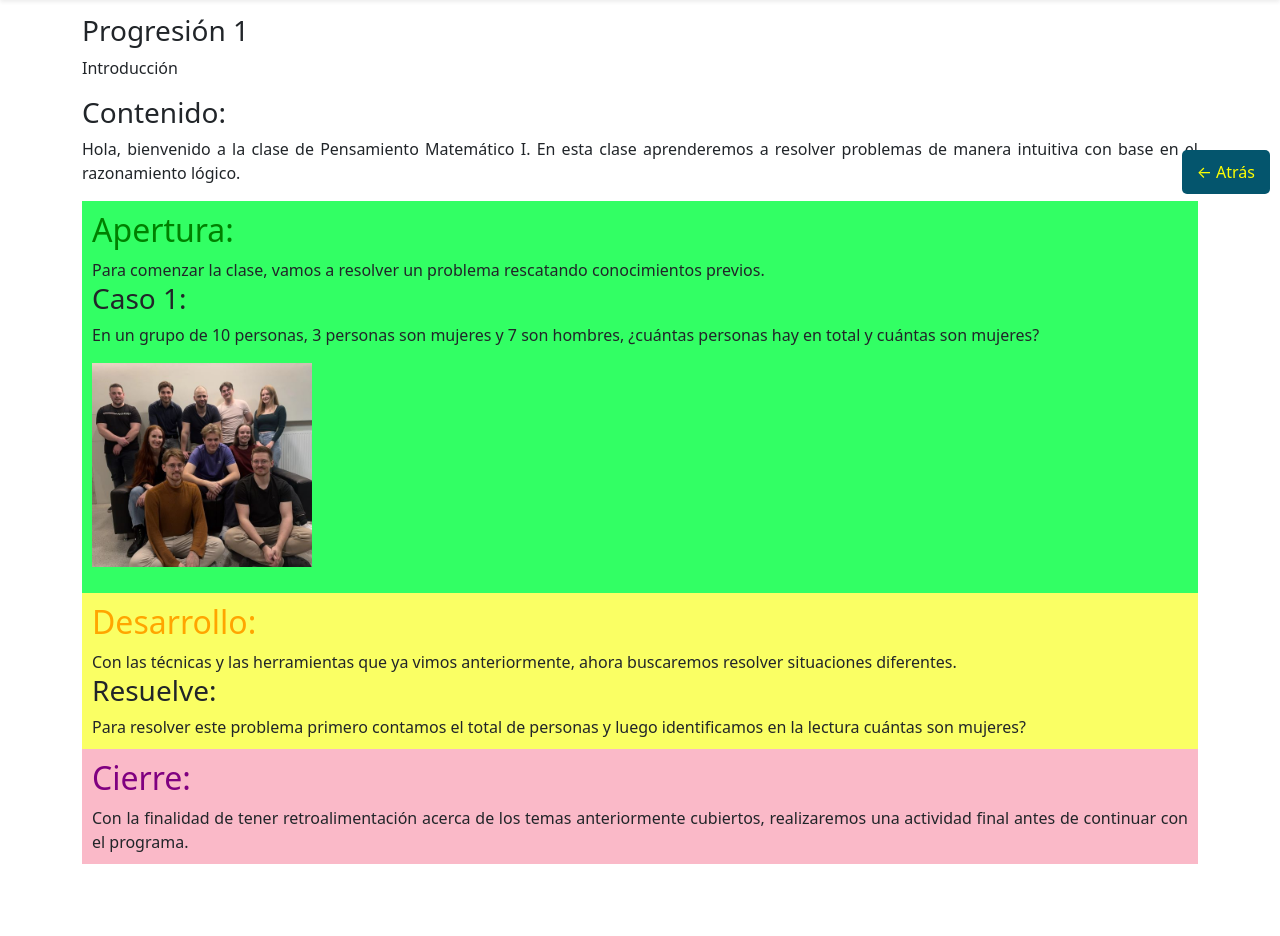
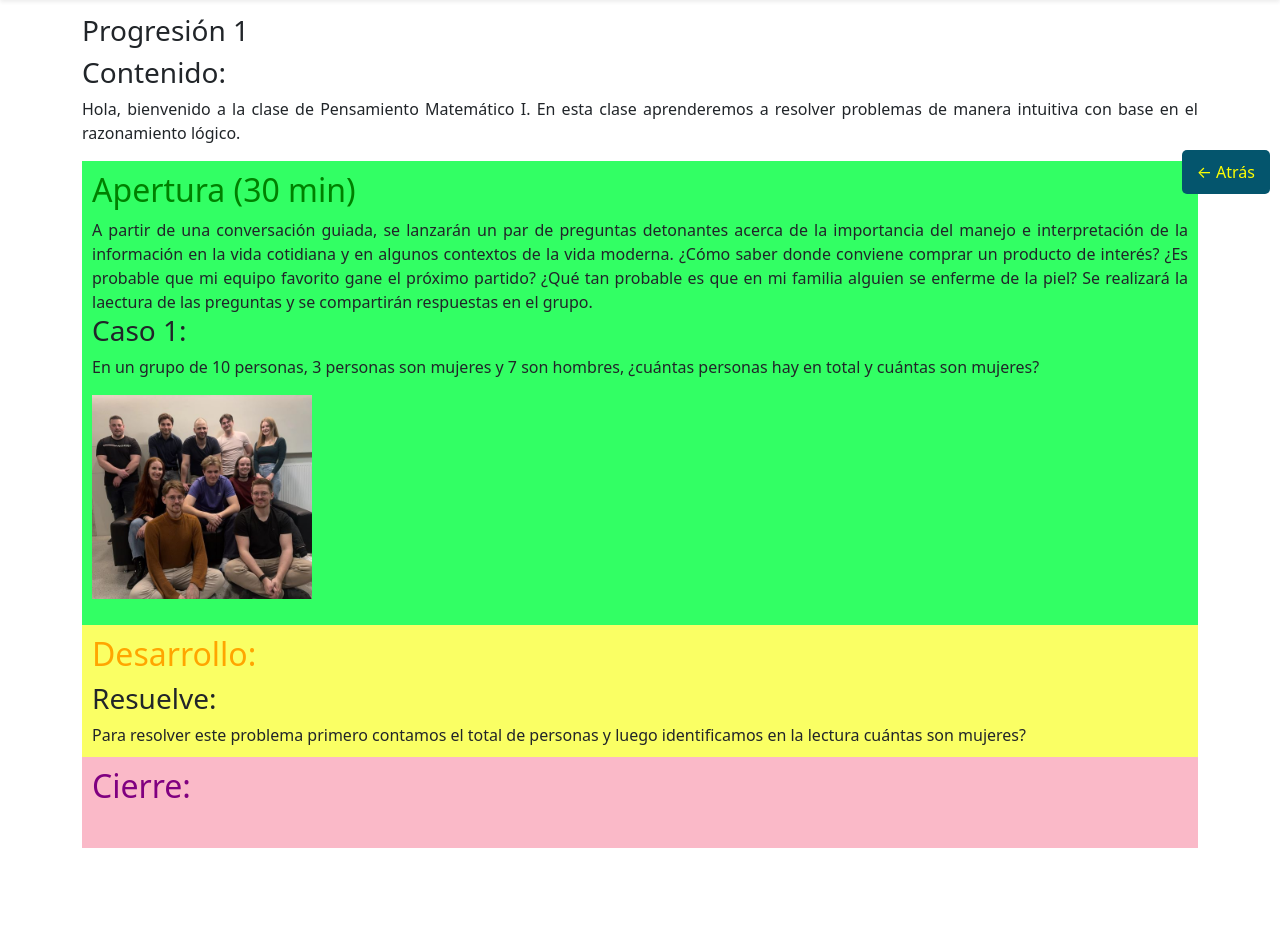
Before and after one commit to renebec/pm1, a Flask app: page /tema/1 in a window 1280 px wide. Shown: the part 50-986 px from the top of the page. After the commit the page ends 898 px from the top, so only its background shows below. Run offline with Flask 3, Linux system fonts and the light colour scheme.

Commit message:
modify app.py file content

```diff
--- a/app.py
+++ b/app.py
@@ -12,12 +12,12 @@ TEMAS = [
     'UAC': 'Pensamiento Matemático I',
     'Tema':'Introducción',
     'Temática general': 'Experimentos de la vida cotidiana',
-    'Temática específica': 'A',
+    'Temática específica': 'Presentación del curso y criterios de evaluación',
     'Semestre': '1°',
     'Grupos': 'A, B y C',
-    'Horas docente': '60 mins',
-    'Horas independiente': '60 mins',
-    'Duración':'20 min',
+    'Horas docente': '45 mins',
+    'Horas independiente': '15 mins',
+    'Duración':'60 min',
     'pg': 'Progresión 1',
     'Conocimientos integradores': '',
     'Dimensión': '',
@@ -37,13 +37,14 @@ TEMAS = [
     'Evidencia I1': '',
     'Evidencia I2': '',
     'Evidencia I3': '',
-    'Apertura': '',
-    'Apertura tiempo': '',
-    'Apertura técnicas': '',
+    'Apertura': 'A partir de una conversación guiada, se lanzarán un par de preguntas detonantes acerca de la importancia del manejo e interpretación de la información en la vida cotidiana y en algunos contextos de la vida moderna. ¿Cómo saber donde conviene comprar un producto de interés? ¿Es probable que mi equipo favorito gane el próximo partido? ¿Qué tan probable es que en mi familia alguien se enferme de la piel? Se realizará la laectura de las preguntas y se compartirán respuestas en el grupo.',
+    'Apertura tiempo': '25 min - 5 min',
+    'Apertura tiempo total': '30 min',
+    'Apertura técnicas': 'Conversación guiada y preguntas detonantes',
     'Apertura evidencia': '',
     'Apertura eva diag': '',
     'Apertura eva inst': '',
-    'Apertura eva pond': '',
+    'Apertura eva pond': '0 %',
     'Desarrollo': '',
     'Desarrollo tiempo': '',
     'Desarrollo técnicas': '',
@@ -66,12 +67,11 @@ TEMAS = [
     'Avaló': '',
     'Evaluación': ' ',
     'Contenido': 'Hola, bienvenido a la clase de Pensamiento Matemático I. En esta clase aprenderemos a resolver problemas de manera intuitiva con base en el razonamiento lógico.',
-    'Apertura': 'Para comenzar la clase, vamos a resolver un problema rescatando conocimientos previos.',
     'Caso': 'En un grupo de 10 personas, 3 personas son mujeres y 7 son hombres, ¿cuántas personas hay en total y cuántas son mujeres?',
     'src1':'https://matematicas-1.onrender.com/static/gente.jpg',
-    'Desarrollo': 'Con las técnicas y las herramientas que ya vimos anteriormente, ahora buscaremos resolver situaciones diferentes.',
+    'Ejercicios': 'Con las técnicas y las herramientas que ya vimos anteriormente, ahora buscaremos resolver situaciones diferentes.',
     'Resuelve': 'Para resolver este problema primero contamos el total de personas y luego identificamos en la lectura cuántas son mujeres?',
-    'Cierre': 'Con la finalidad de tener retroalimentación acerca de los temas anteriormente cubiertos, realizaremos una actividad final antes de continuar con el programa.'
+    'Retroalimentación': 'Con la finalidad de tener retroalimentación acerca de los temas anteriormente cubiertos, realizaremos una actividad final antes de continuar con el programa.'
   },
 
   {
@@ -109,6 +109,7 @@ TEMAS = [
     'Evidencia I3': '',
     'Apertura': '',
     'Apertura tiempo': '',
+    'Apertura tiempo total': '30 min',
     'Apertura técnicas': '',
     'Apertura evidencia': '',
     'Apertura eva diag': '',
@@ -136,12 +137,11 @@ TEMAS = [
     'Avaló': '',
     'Evaluación': '20%',
     'Contenido': 'En esta clase aprenderemos algunas técnicas útiles para contar objetos.',
-    'Apertura': 'Para comenzar la clase, vamos a resolver un problema rescatando conocimientos previos.',
     'Caso': 'En un aparador de una tienda de teléfonos celulares hay 3 marcas diferentes. De la primera marca hay 5 modelos, de la segunda marca hay 4 modelos y de la tercera marca hay 6 modelos. ¿Cuántos modelos de teléfonos celulares hay en total?',
 'src1':'https://media1.giphy.com/media/v1.Y2lkPTc5MGI3NjExOHVoZjZtczZwbXJqbms4YmNvZ2lidjk2cDBjcmxqZzloNmR1bnc0eSZlcD12MV9pbnRlcm5hbF9naWZfYnlfaWQmY3Q9Zw/JIX9t2j0ZTN9S/giphy.gif',
-    'Desarrollo': 'Con las técnicas y las herramientas que ya vimos anteriormente, ahora buscaremos resolver situaciones diferentes.',
+    'Ejercicios': 'Con las técnicas y las herramientas que ya vimos anteriormente, ahora buscaremos resolver situaciones diferentes.',
     'Resuelve': 'Para resolver este problema primero contamos los modelos de cada marca y luego sumamos para obtener el total',
-    'Cierre': 'Con la finalidad de tener retroalimentación acerca de los temas anteriormente cubiertos, realizaremos una actividad final antes de continuar con el programa.'
+    'Retroalimentación': 'Con la finalidad de tener retroalimentación acerca de los temas anteriormente cubiertos, realizaremos una actividad final antes de continuar con el programa.'
   },
 
   {
@@ -179,6 +179,7 @@ TEMAS = [
     'Evidencia I3': '',
     'Apertura': '',
     'Apertura tiempo': '',
+    'Apertura tiempo total': '30 min',
     'Apertura técnicas': '',
     'Apertura evidencia': '',
     'Apertura eva diag': '',
@@ -206,12 +207,11 @@ TEMAS = [
     'Avaló': '',
     'Evaluación': '30%',
     'Contenido': 'Las tablas son una herramienta útil para organizar información y resolver problemas.',
-    'Apertura': 'Para comenzar la clase, vamos a resolver un problema rescatando conocimientos previos.',
     'Caso': '¿Recuerdas las marcas de teléfonos celulares que contamos en la clase anterior? Ahora vamos a organizar la información en una tabla.',
-    'src1':'https://media1.giphy.com/media/v1.Y2lkPTc5MGI3NjExeW5xNmwzMnhxMWkwZmRwYWU4c2xydzFwYnB2ZWp6ems1NzkyZjh0cCZlcD12MV9pbnRlcm5hbF9naWZfYnlfaWQmY3Q9Zw/BemKqR9RDK4V2/giphy.gif',
-    'Desarrollo': 'Con las técnicas y las herramientas que ya vimos anteriormente, ahora buscaremos resolver situaciones diferentes.',
+'src1':'https://media1.giphy.com/media/v1.Y2lkPTc5MGI3NjExeW5xNmwzMnhxMWkwZmRwYWU4c2xydzFwYnB2ZWp6ems1NzkyZjh0cCZlcD12MV9pbnRlcm5hbF9naWZfYnlfaWQmY3Q9Zw/BemKqR9RDK4V2/giphy.gif',
+    'Ejercicios': 'Con las técnicas y las herramientas que ya vimos anteriormente, ahora buscaremos resolver situaciones diferentes.',
     'Resuelve': 'Con ayuda de tu ptofesor en clase, organiza la información de los teléfonos celulares en una tabla. Recuerda que una tabla debe tener enccabezados y su estructura consiste en filas y columnas. No olvides además incluir un título en la parte superior de la tabla. El título debe ser breve y claro y debe indicar el contenido de la tabla.',
-    'Cierre': 'Con la finalidad de tener retroalimentación acerca de los temas anteriormente cubiertos, realizaremos una actividad final antes de continuar con el programa.'
+    'Retroalimentación': 'Con la finalidad de tener retroalimentación acerca de los temas anteriormente cubiertos, realizaremos una actividad final antes de continuar con el programa.'
   },
   {
     'id':4,
@@ -248,6 +248,7 @@ TEMAS = [
     'Evidencia I3': '',
     'Apertura': '',
     'Apertura tiempo': '',
+    'Apertura tiempo total': '30 min',
     'Apertura técnicas': '',
     'Apertura evidencia': '',
     'Apertura eva diag': '',
@@ -275,12 +276,11 @@ TEMAS = [
     'Avaló': '',
     'Evaluación': '50%',
     'Contenido': 'En esta clase aprenderemos a resolver problemas que involucran relaciones entre cantidades.',
-    'Apertura': 'Para comenzar la clase, vamos a resolver un problema rescatando conocimientos previos.',
     'Caso': 'En un grupo de 10 personas, 3 personas son hombres y 7 son mujeres, ¿Cuál es la proporción de hombres y mujeres?',
     'src1':'https://peninsula360press.com/wp-content/uploads/2021/01/wp2297919-1600x1000.jpg',
-    'Desarrollo': 'Con las técnicas y las herramientas que ya vimos anteriormente, ahora buscaremos resolver situaciones diferentes.',
+    'Ejercicios': 'Con las técnicas y las herramientas que ya vimos anteriormente, ahora buscaremos resolver situaciones diferentes.',
     'Resuelve': 'Para resolver este problema primero contamos el total de personas que hay en el grupo y luego identificamos cuántas son hombres y cuántas son mujeres. Finalmente, dividimos el número de hombres entre el total de personas para obtener la proporción de hombres; hacemos el mismo procedimiento para obtener la proporción de mujeres.',
-    'Cierre': 'Con la finalidad de tener retroalimentación acerca de los temas anteriormente cubiertos, realizaremos una actividad final para entregar antes de continuar con el programa.'
+    'Retroalimentación': 'Con la finalidad de tener retroalimentación acerca de los temas anteriormente cubiertos, realizaremos una actividad final para entregar antes de continuar con el programa.'
   },
 ]
 
--- a/templates/classpage.html
+++ b/templates/classpage.html
@@ -65,8 +65,6 @@
         <a onclick="history.back()" class="home-link1">&leftarrow; Atrás</a>
     <div class="mt-3 mb-3">
         <h3>{{i['pg']}}</h3>
-        <p>{{i['Tema']}}</p>
-
 
     <h3>Contenido:</h3>
     {{i['Contenido']}}
@@ -74,7 +72,7 @@
         </div>
 
         <div class="apertura">
-    <h2 style="color:green;">Apertura:</h2>
+    <h2 style="color:green;">Apertura ({{i['Apertura tiempo total']}})</h2>
     {{i['Apertura']}}
     <h3>Caso {{i['id']}}:</h3>
     {{i['Caso']}}
```
